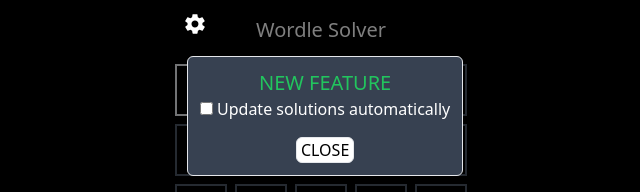
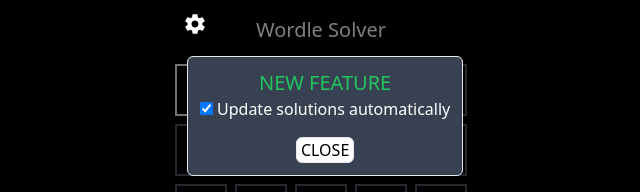
Before and after one commit to jasonmlutz/wordle-solver, a Vue app: page / in a window 1280 px wide. Shown: the top 192 px of the page, without its empty margins (319-959 px from the left). Built offline with nearby package versions, Linux system fonts and the light colour scheme.

Commit message:
Correctly set form input binding

```diff
--- a/src/components/Header.vue
+++ b/src/components/Header.vue
@@ -9,12 +9,7 @@
   initialLoad.value = false
 }
 
-const {settings, updateSettings} = inject("settings")
-
-function toggleAutoReload() {
-  updateSettings("autoReload", !settings.value.autoReload)
-  console.log(settings.value.autoReload)
-}
+const {settings} = inject("settings")
 
 </script>
 
@@ -59,9 +54,8 @@
         <li>
           <input
             id="checkbox"
-            :value="settings.autoReload"
+            v-model="settings.autoReload"
             type="checkbox"
-            @click="toggleAutoReload"
           >
           <label
             for="checkbox"
```
